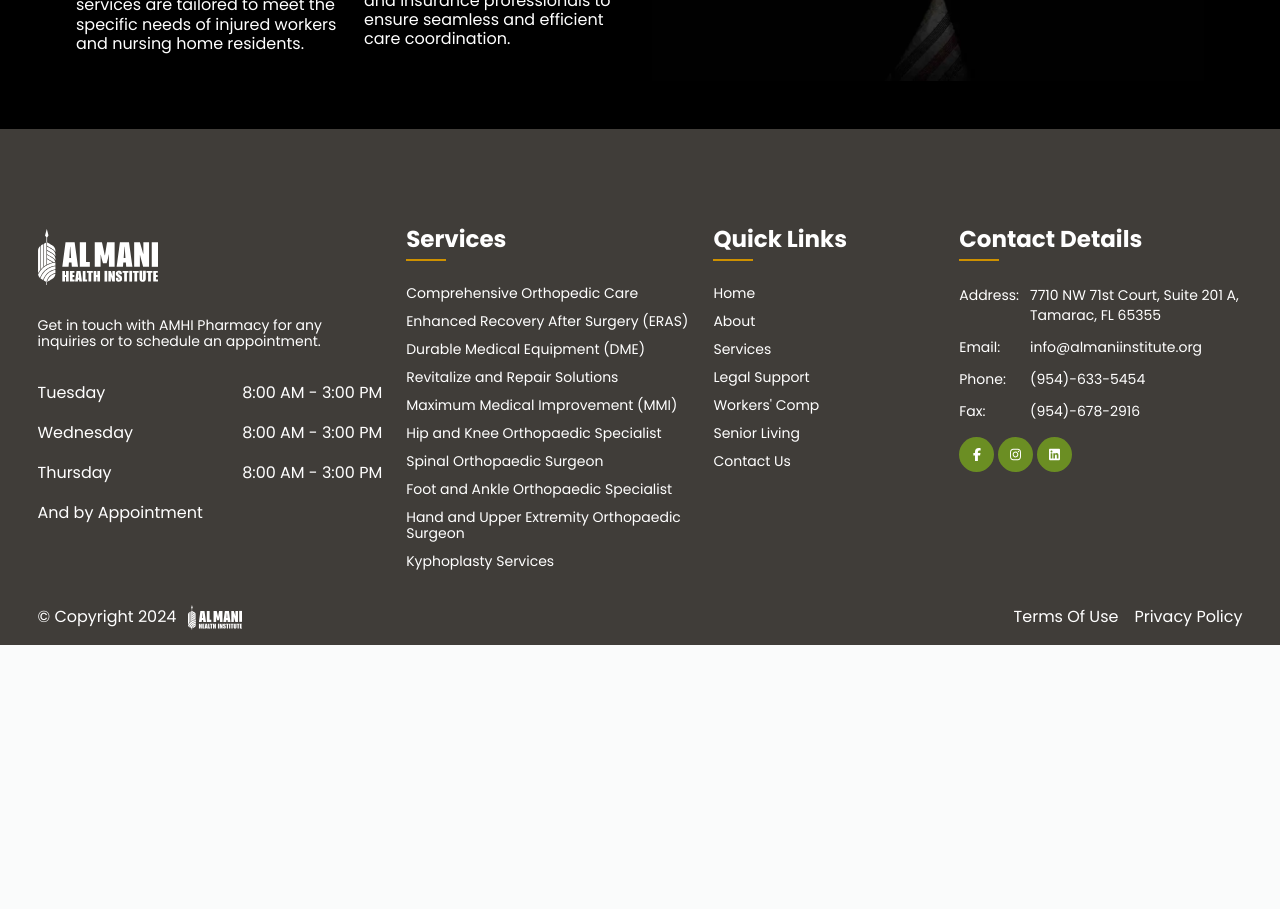
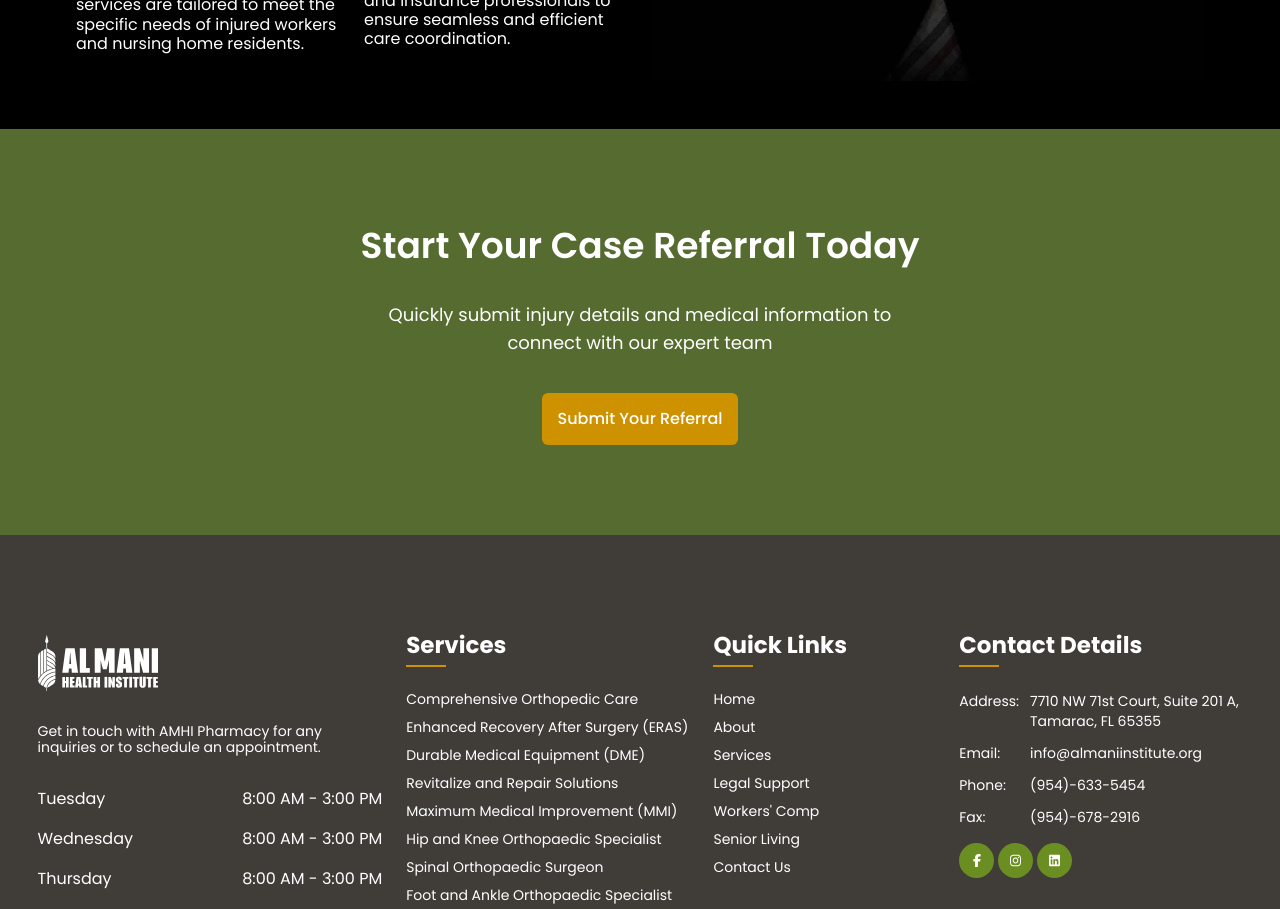
Before and after one commit to BlueMath-Warriors/mani-health-app, a Next.js app: page /about in a window 1280 px wide. Shown: the part 2580-3489 px from the top of the page. Before the commit the page ends 3225 px from the top, so only its background shows below. Built offline with nearby package versions, Linux system fonts and the light colour scheme.

Commit message:
Add Referral Action to /about

```diff
--- a/app/about/page.jsx
+++ b/app/about/page.jsx
@@ -2,6 +2,7 @@ import React from "react";
 import WelcomeSection from "../components/about/welcomeSection";
 import ServicesSection from "../components/about/servicesSection";
 import HealthAndLawSection from "../components/about/healthAndLawSection";
+import ReferralAction from "../components/common/ReferralAction";
 
 const AboutPage = () => {
   return (
@@ -9,6 +10,7 @@ const AboutPage = () => {
       <WelcomeSection />
       <ServicesSection />
       <HealthAndLawSection />
+      <ReferralAction />
     </>
   );
 };
```
